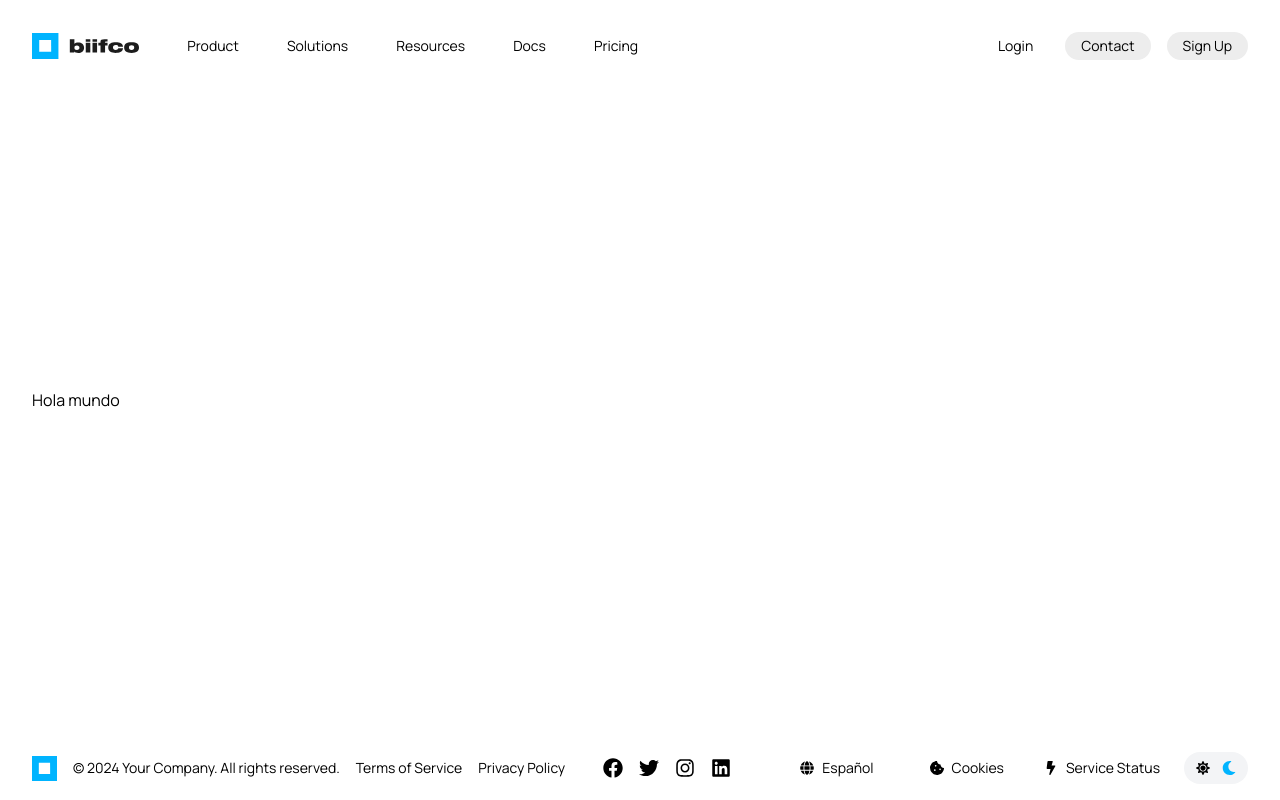
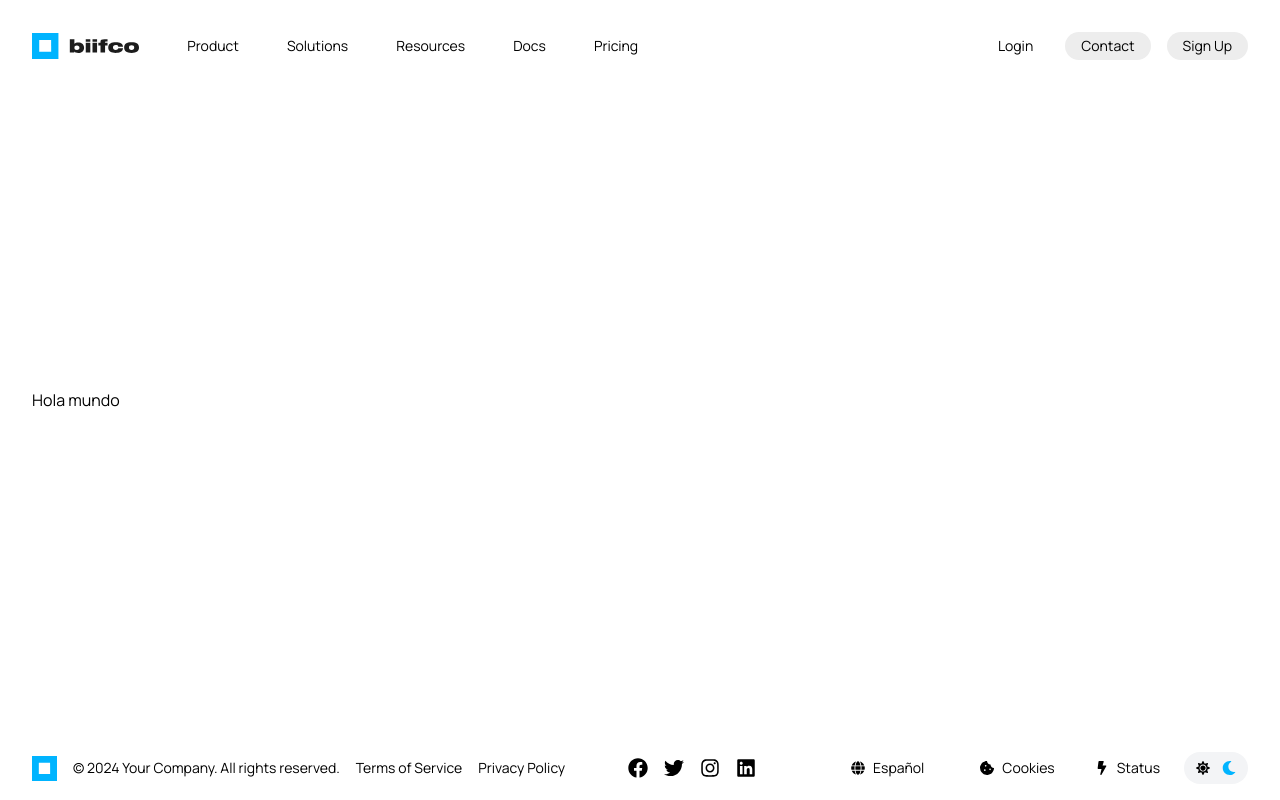
Before and after one commit to devbiifco/biifco, a Next.js app in the folder frontend/: page / in a window 1280 px wide. Built offline with nearby package versions, Linux system fonts and the light colour scheme.

Commit message:
update 2.0.2

```diff
--- a/frontend/src/components/ui/footer.tsx
+++ b/frontend/src/components/ui/footer.tsx
@@ -90,7 +90,7 @@ const Footer: React.FC = () => {
           {/* Enlace al Estado del Servicio */}
           <div className="flex items-center space-x-2 py-0 px-4 hover:bg-primary hover:text-white rounded-full">
             <FaBolt />
-            <span>Service Status</span>
+            <span>Status</span>
           </div>
 
           {/* Interruptor de Modo Claro/Oscuro */}
```
